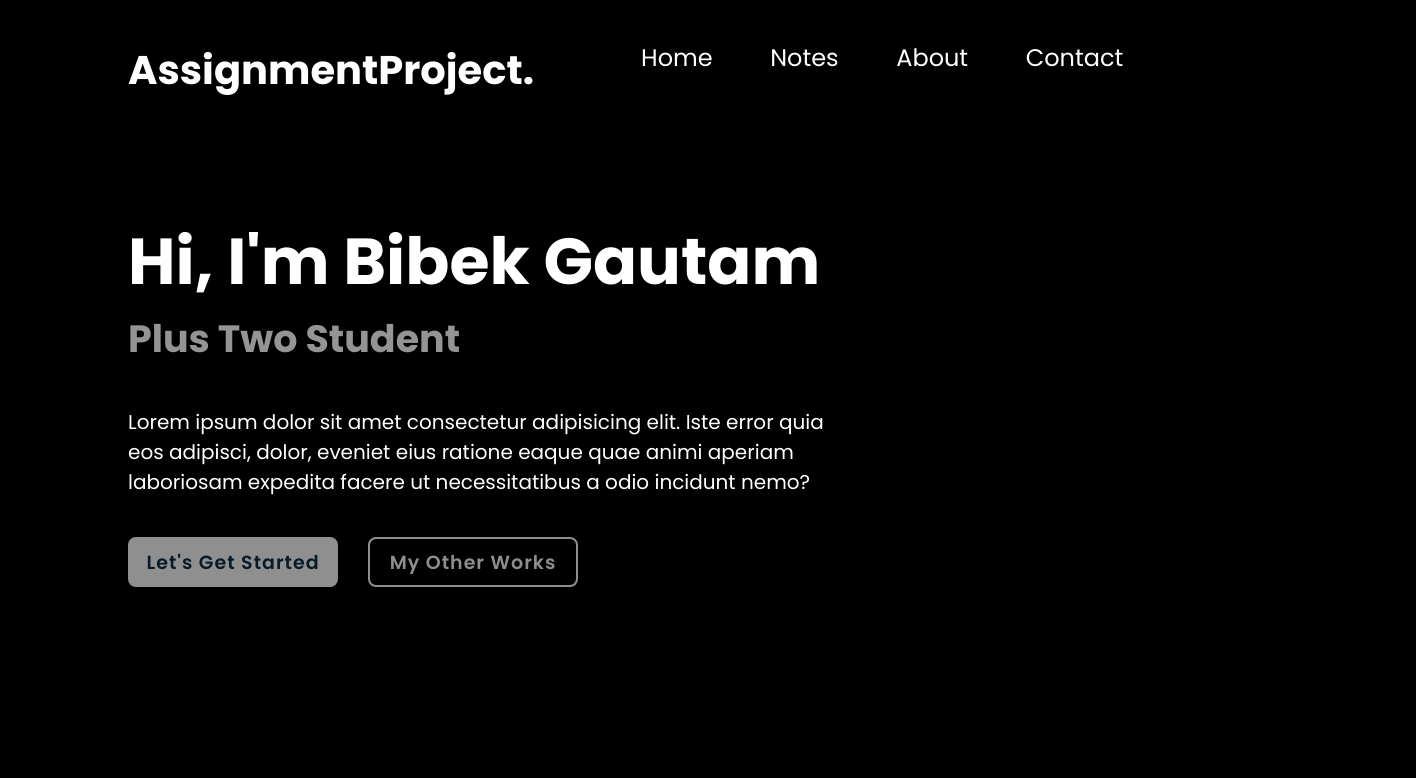
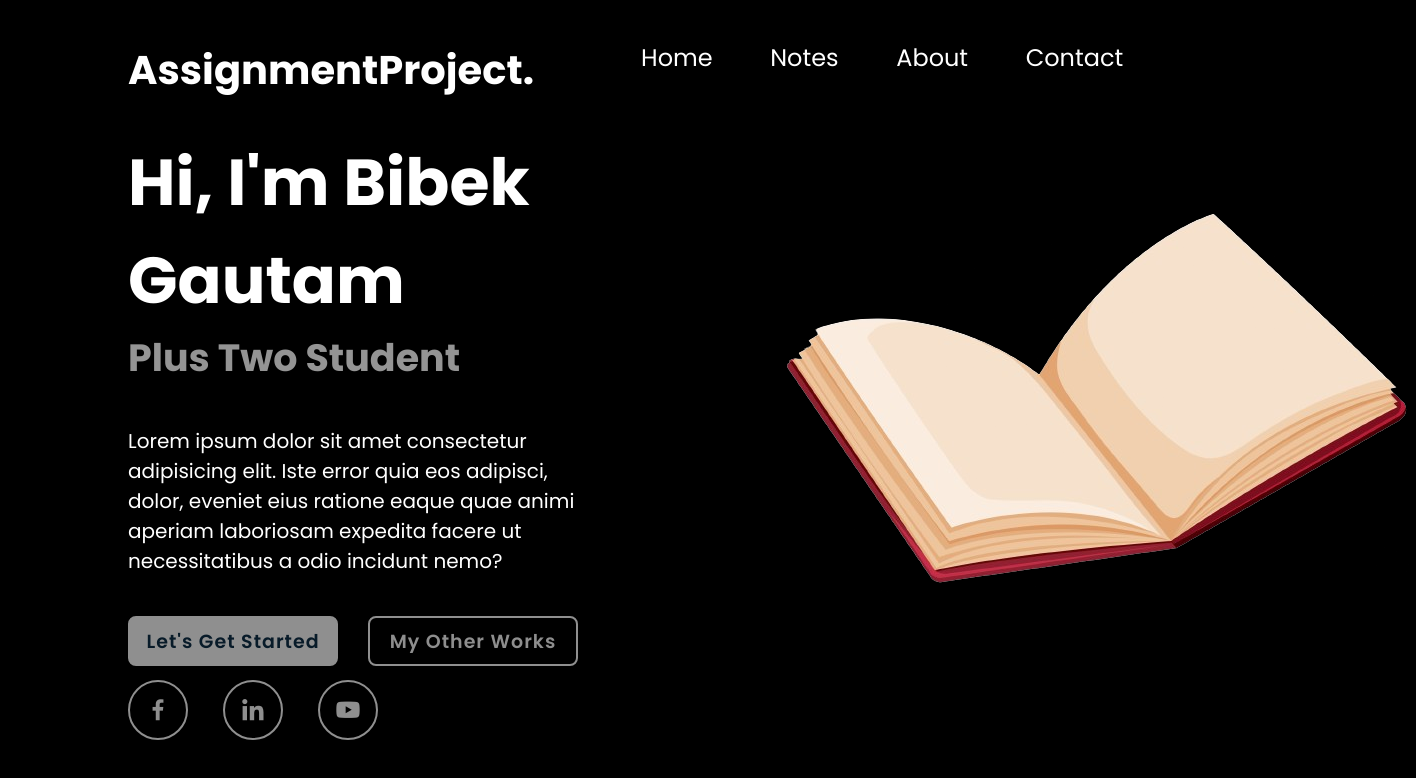
Before and after one commit to BibekGTM/Assignment-Project, a plain HTML site: page index.html in a window 1280 px wide. Shown: the whole page, 1416 px wide, since content can reach past the window. Drawn offline with nearby package versions, Linux system fonts and the light colour scheme.

Commit message:
refining home page

```diff
--- a/css/index.css
+++ b/css/index.css
@@ -75,7 +75,7 @@ html, body {
     display: flex;
     height: 100vh;
     align-items: center;
-    padding: 0 10%;
+    padding: 0 10% 0;
 }
 .home-content {
     max-width: 700px;
@@ -152,3 +152,33 @@ html, body {
     width: 100%;
     background-color: black;
 }
+.home-sci {
+    position: absolute;
+    bottom: 60px;
+    width: 250px;
+    display: flex;
+    justify-content: space-between;
+}
+.right img {
+    padding-left: 200px;
+    transition: transform 0.5s;
+}
+.right img:hover {
+    transform:  scale(1.3);
+
+}
+.home-sci a {
+    position: relative;
+    border-radius: 30px;
+    display: inline-flex;
+    justify-content: center;
+    align-items: center;
+    width: 60px;
+    height: 60px;
+    background: transparent;
+    border: 2px solid rgb(143, 143, 143);
+    font-size:  28px;
+    color:rgb(143, 143, 143);
+    text-decoration: none;
+
+}
--- a/index.html
+++ b/index.html
@@ -5,6 +5,7 @@
     <meta name="viewport" content="width=device-width, initial-scale=1.0">
     <title>Home | AssignmentProject</title>
     <link rel="stylesheet" href="css/index.css">
+    <link href='https://unpkg.com/boxicons@2.1.4/css/boxicons.min.css' rel='stylesheet'>
 
 </head>
 <body>
@@ -20,6 +21,7 @@
 
         </header>
         <section class="home">
+            <div class="left">
                 <div class="home-content">
                     <h1>Hi, I'm Bibek Gautam</h1>
                     <h3>Plus Two Student</h3>
@@ -29,6 +31,18 @@
                         <a href="#">My Other Works</a>
                     </div>
                </div>
+
+               <div class="home-sci">
+                    <a href="#"><i class='bx bxl-facebook' ></i></a>
+                    <a href="#"><i class='bx bxl-linkedin' ></i></a>
+                    <a href="#"><i class='bx bxl-youtube' ></i></a>
+               </div>
+            </div>
+            <div class="right">
+                <img src="images/book.jpg">
+            </div>
+
+
         </section>
 
     </div>
```
Also changed, not shown: images/book.jpg (added). Lines whose indentation alone changed are shown as unchanged.
